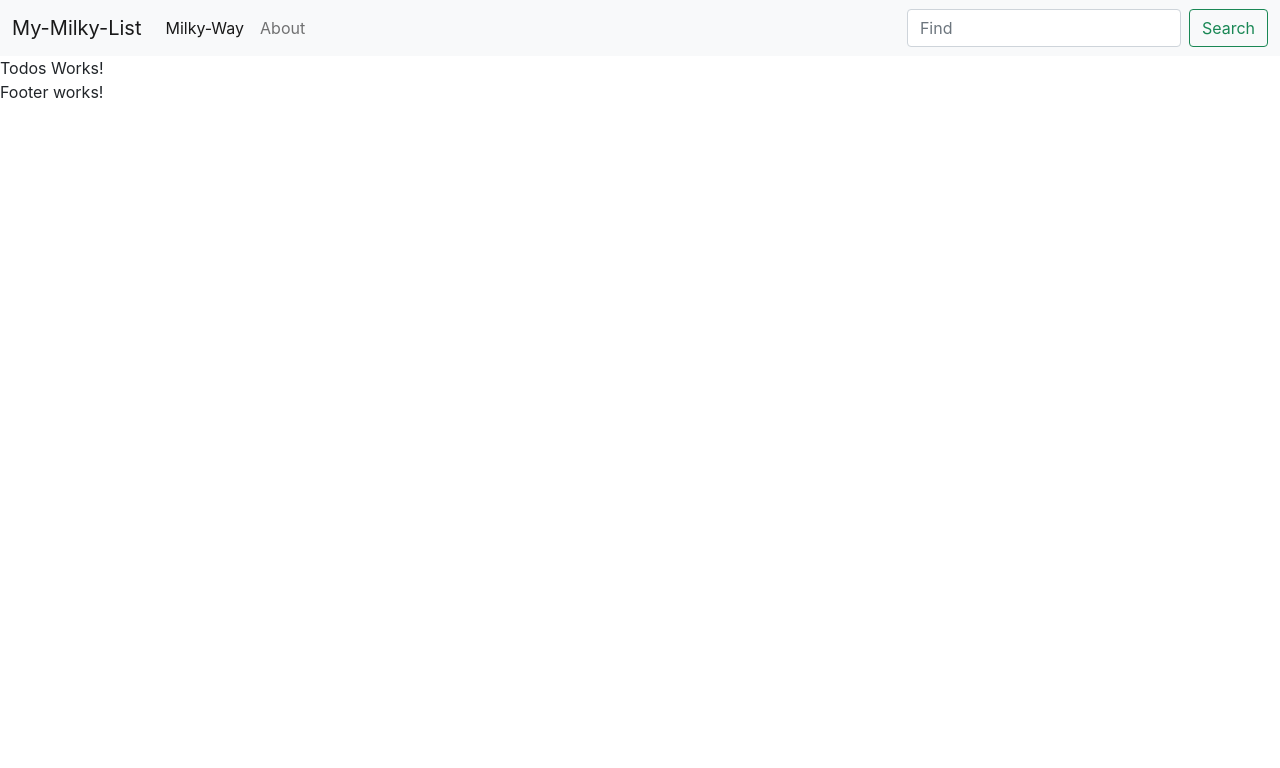
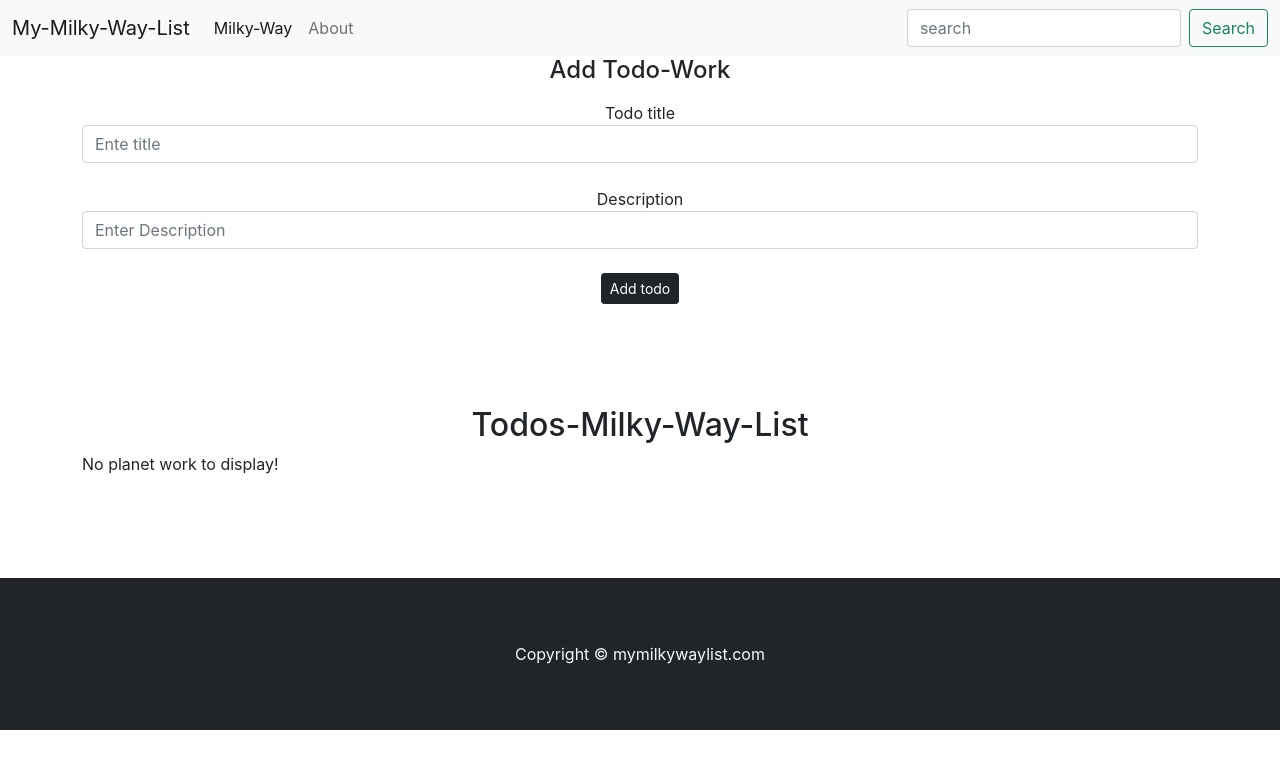
Before and after one commit to DZ521111/on-mars, a React (Create React App) app: page / in a window 1280 px wide. Shown: the top 768 px of the page. Built offline with nearby package versions, Linux system fonts and the light colour scheme.

Commit message:
deletion and insertion of planet

```diff
--- a/package.json
+++ b/package.json
@@ -10,6 +10,7 @@
     "react": "^17.0.2",
     "react-bootstrap": "^1.6.1",
     "react-dom": "^17.0.2",
+    "react-router-dom": "^5.2.0",
     "react-scripts": "4.0.3",
     "web-vitals": "^1.1.2"
   },
--- a/src/App.js
+++ b/src/App.js
@@ -3,15 +3,61 @@ import "./App.css";
 import Header from "./my_components/Header";
 import { Todos } from "./my_components/Todos";
 import { Footer } from "./my_components/Footer";
-import { Todo } from "./my_components/Todo";
+import { AddTodo } from "./my_components/AddTodo";
+// import { Todo } from "./my_components/Todo";
+import React, { useEffect, useState } from "react";
 
 function App() {
+  let initTodo;
+  if (localStorage.getItem("todos") === null) {
+    initTodo = []
+  }
+  else {
+    initTodo = JSON.parse(localStorage.getItem("todos"))
+  }
+
+  // create onDelete function:
+  const onDelete = (todo) => {
+
+    // console.log(todo, "this task was deleted!")
+    // here we are going to use hooks which name is useState
+    setTodos(todos.filter((e) => {
+      return (e !== todo);
+    }));
+    localStorage.setItem("todos", JSON.stringify(todos));
+  }
+
+  // definition of addTodo function which is passing through app.js to addTodo.js for adding new task!
+  const addTodo = (title, desc) => {
+    let toNo;
+    if (todos.length === 0) {
+      toNo = 0
+    }
+    else {
+      toNo = todos[todos.length - 1] + 1;
+    }
+    let myTodo = {
+      toNo: toNo,
+      title: title,
+      desc: desc
+    }
+
+    setTodos([...todos, myTodo]);
+  }
+
+  // todos list array which passes through app.js to todos.js and each element going through todos to todo using map function.
+  const [todos, setTodos] = useState(initTodo);
+  // eslint-disable-next-line react-hooks/rules-of-hooks
+  useEffect(() => {
+    localStorage.setItem("todos", JSON.stringify(todos));
+  }, [todos]
+  )
+
   return (
     <>
-      <Header title = "My-Milky-List" searchBar = {true}/>
-      <Todos>
-        <Todo />
-      </Todos>
+      <Header title="My-Milky-Way-List" searchBar={true} />
+      <AddTodo addTodo={addTodo} />
+      <Todos todos={todos} onDelete={onDelete} />
       <Footer />
     </>
   );
--- /dev/null
+++ b/src/my_components/AddTodo.js
@@ -0,0 +1,44 @@
+import React, { useState } from 'react'
+// import { useState } from "react";
+
+export const AddTodo = (props) => {
+    // sunmit function
+    const [title, setTitle] = useState("");
+    const [desc, setDesc] = useState("");
+
+    const submit = (e) => {
+        e.preventDefault();
+        if (!title || !desc) {
+            alert("Title or description can not be black");
+        }
+        else {
+            props.addTodo(title, desc);
+            setTitle("");
+            setDesc("");
+        }
+    }
+
+    return (
+        <div className="container">
+            <h4 className="text-center">Add Todo-Work</h4>
+            <form className="my-3 text-center" onSubmit={submit}>
+                <div className="form-group">
+                    <label htmlFor="title">Todo title</label>
+                    <input type="text" value={title} onChange={(e) => { setTitle(e.target.value) }} className="form-control" id="title" aria-describedby="emailHelp" placeholder="Ente title" />
+                    {/* <small id="emailHelp" className ="form-text text-muted">We'll never share your email with anyone else.</small> */}
+                </div>
+                <br />
+                <div className="form-group">
+                    <label htmlFor="desc">Description</label>
+                    <input type="text" value={desc} onChange={(e) => { setDesc(e.target.value) }} className="form-control" id="desc" placeholder="Enter Description" />
+                </div>
+                {/* <div className="form-group form-check">
+                    <input type="checkbox" className="form-check-input" id="exampleCheck1"/>
+                    <label className ="form-check-label" for="exampleCheck1">Check me out</label>
+                </div> */}
+                <br />
+                <button type="submit" className="btn btn-sm btn-dark">Add todo</button>
+            </form>
+        </div>
+    )
+}
--- a/src/my_components/Footer.js
+++ b/src/my_components/Footer.js
@@ -1,9 +1,16 @@
 import React from 'react'
 
 export const Footer = () => {
+    // let footerStyle = {
+    //     position: "absolute",
+    //     width: "100%",
+    //     border: "4px solid green"
+    // };
     return (
-        <div>
-            Footer works!
-        </div>
+        <footer className="bg-dark text-light py-5">
+            <p className="text-center my-3">
+                Copyright &copy; mymilkywaylist.com
+            </p>
+        </footer>
     )
 }
--- a/src/my_components/Header.js
+++ b/src/my_components/Header.js
@@ -1,8 +1,15 @@
 import React from "react";
-import PropTypes from 'prop-types'
-
+import PropTypes from "prop-types";
 
 export default function Header(props) {
+    // add style to header
+    // let headerStyle = {
+    //     position: "fixed",
+    //     top: "0px",
+    //     width: "100%",
+    //     border: "1px solid red"
+    // }
+
     return (
         <nav className="navbar navbar-expand-lg navbar-light bg-light">
             <div className="container-fluid">
@@ -33,12 +40,16 @@ export default function Header(props) {
                             </a>
                         </li>
                     </ul>
-                    { props.searchBar ? <form className="d-flex">
-                        <input className="form-control me-2" type="search" placeholder="Find" aria-label="Search" />
-                        <button className="btn btn-outline-success" type="submit">
-                            Search
-                        </button>
-                    </form> : "searchBar boolean is {false}"}
+                    {props.searchBar ? (
+                        <form className="d-flex">
+                            <input className="form-control me-2" type="search" placeholder="search" aria-label="Search" />
+                            <button className="btn btn-outline-success" type="submit">
+                                Search
+                            </button>
+                        </form>
+                    ) : (
+                        "searchBar boolean is {false}"
+                    )}
                 </div>
             </div>
         </nav>
@@ -48,12 +59,12 @@ export default function Header(props) {
 // DefaultProps used for provide default value to component props
 Header.defaultProps = {
     title: "Default-Title",
-    searchBar: true
-}
+    searchBar: true,
+};
 
 // for robustness of variables or objects props (not necessary but do it)
 Header.propTypes = {
     title: PropTypes.string,
-    searchBar: PropTypes.bool.isRequired    // isRequired used for when you user didn't provide value from parent component or didn't mentioned
-                                            // in defaultProps then it will shows the error.
-}
+    searchBar: PropTypes.bool.isRequired, // isRequired used for when you user didn't provide value from parent component or didn't mentioned
+    // in defaultProps then it will shows the error.
+};
--- a/src/my_components/Todo.js
+++ b/src/my_components/Todo.js
@@ -1,9 +1,11 @@
 import React from 'react'
 
-export const Todo = () => {
+export const Todo = ({todo, onDelete}) => {
     return (
-        <div>
-            Todo works!
+        <div className="container text-center my-3">
+            <h4>{todo.title}</h4>
+            <p>{todo.desc}</p>
+            <button className="btn btn-sm btn-danger" onClick={() => {onDelete(todo)}}>Delete</button>
         </div>
     )
 }
--- a/src/my_components/Todos.js
+++ b/src/my_components/Todos.js
@@ -1,9 +1,21 @@
 import React from 'react'
+import { Todo } from "./Todo";
 
-export const Todos = () => {
+export const Todos = (props) => {
+    // css of todos <style></style>
+    let todosStyle = {
+        minheight: "100vh",
+        margin: "102px auto"
+    }
+
     return (
-        <div>
-            Todos Works!
+        <div className="container" style = {todosStyle}>
+            <h2 className="text-center my-2">Todos-Milky-Way-List</h2>
+            {props.todos.length === 0 ? "No planet work to display!" :
+                props.todos.map((todo) => {
+                    // console.log(props.todos.length)
+                    return (<><Todo todo={todo} key={todo.toNo} onDelete={props.onDelete} /><hr/></>)
+                })}
         </div>
     )
 }
```
Also changed, not shown: 1 other file (tests, documents, lock files or other folders).
